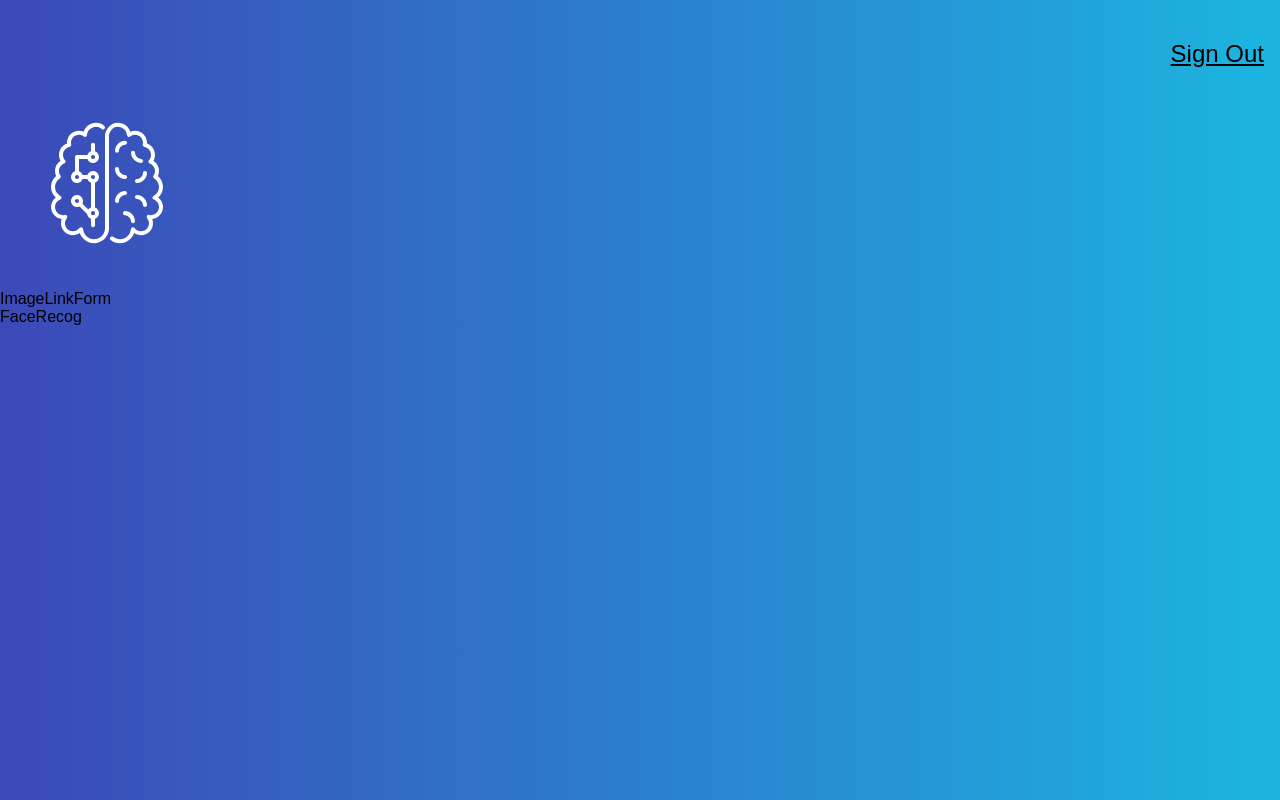
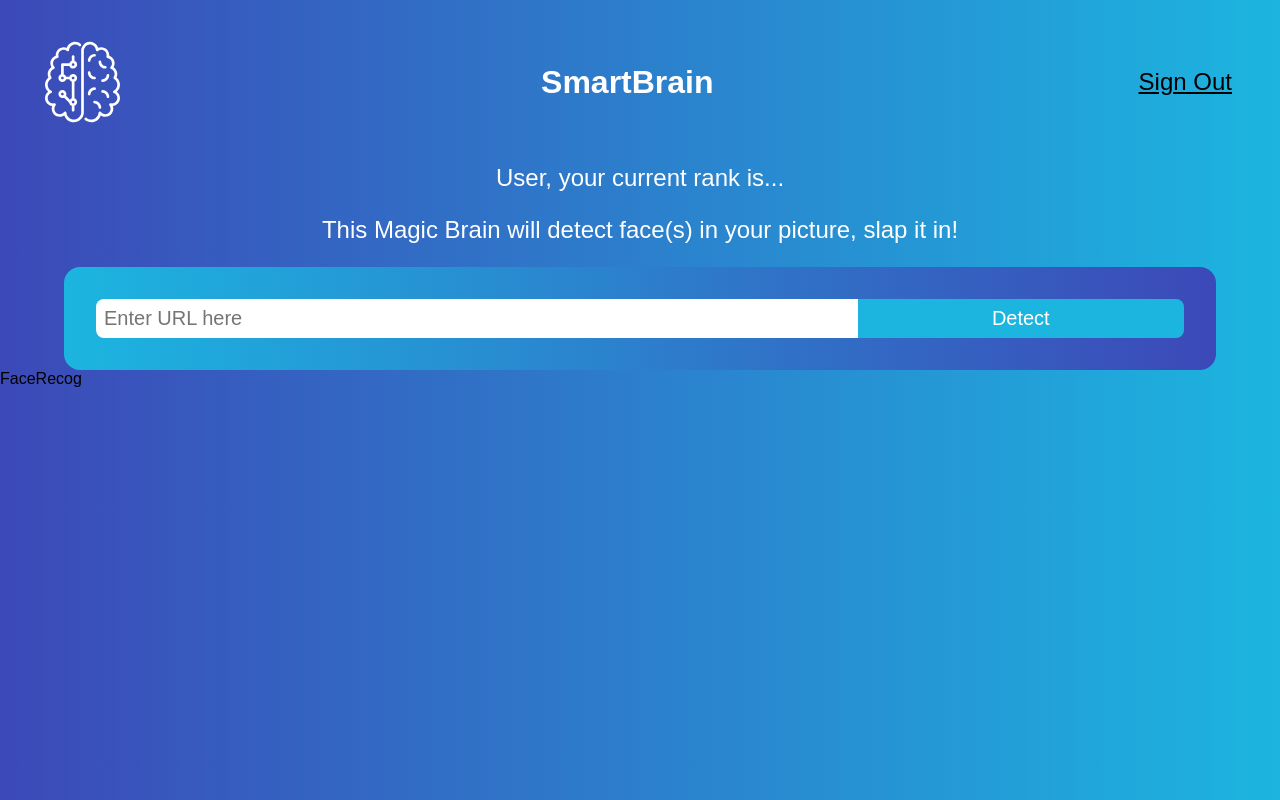
Before and after one commit to rzilla92/smartbrain, a React (Vite) app: page / in a window 1280 px wide. Built offline with nearby package versions, Linux system fonts and the light colour scheme.

Commit message:
Added rank & form components

```diff
--- a/src/App.css
+++ b/src/App.css
@@ -1,6 +1,4 @@
-#root {
-  /* max-width: 1280px;
-  margin: 0 auto;
-  padding: 2rem;
-  text-align: center; */
+.center {
+    display: flex;
+    justify-content: center;
 }
--- a/src/App.jsx
+++ b/src/App.jsx
@@ -1,11 +1,11 @@
-import { Navigation, Logo, ImageLinkForm, FaceRecog } from './Components'
+import { Navigation, ImageLinkForm, FaceRecog, Rank } from './Components'
 import './App.css'
 
 function App() {
   return (
     <div className="App">
       <Navigation />
-      <Logo />
+      <Rank />
       <ImageLinkForm />
       <FaceRecog />
     </div>
--- /dev/null
+++ b/src/Components/ImageLinkForm/ImageLinkForm.css
@@ -0,0 +1,26 @@
+.appinfo {
+    color: white;
+  }
+
+.form {
+    width: 700px;
+    border-style: none;
+    background: linear-gradient(to right, #1CB5E0 0%, #3c49b8 100%);
+}
+
+.form-input {
+    border: none;
+    border-radius: 8px 0 0 8px;
+}
+
+.submit {
+    border: none;
+    border-radius: 0 8px 8px 0;
+    transition: all 0.2s ease-in-out;
+    background-color: #1CB5E0;
+}
+
+.submit:hover {
+    background-color: #242c70;
+    cursor: pointer;
+}
--- a/src/Components/ImageLinkForm/ImageLinkForm.jsx
+++ b/src/Components/ImageLinkForm/ImageLinkForm.jsx
@@ -1,8 +1,19 @@
 import React from 'react'
+import './ImageLinkForm.css'
 
 const ImageLinkForm = () => {
   return (
-    <div>ImageLinkForm</div>
+    <div>
+      <p className='f3 tc appinfo'>
+        {'This Magic Brain will detect face(s) in your picture, slap it in!'}
+      </p>
+      <div className='center'>
+       <div className='form center pa4 w-90 br4'>
+        <input className='form-input f4 pa2 w-70' type='text' placeholder='Enter URL here'/>
+        <button className='submit w-30 f4 link ph3 pv2 dib white'>Detect</button>
+       </div>
+      </div>
+    </div>
   )
 }
 
--- a/src/Components/Logo/Logo.jsx
+++ b/src/Components/Logo/Logo.jsx
@@ -5,7 +5,7 @@ import { brainai } from '../../assets'
 
 const Logo = () => {
   return (
-    <div className='ma4 mt0'>
+    <div className='ma4 flex justify-center'>
       <Tilt className='logotilt'>
         <div className='w-100 flex justify-center'>
           <img className='brainlogo w-75' src={brainai} alt='SmartBrain' />
--- a/src/Components/Logo/logo.css
+++ b/src/Components/Logo/logo.css
@@ -1,5 +1,5 @@
 .logotilt {
-    width: 150px;
-    height: 150px;
+    width: 100px;
+    height: 100px;
     display: flex;
 }
--- a/src/Components/Navigation/Navigation.jsx
+++ b/src/Components/Navigation/Navigation.jsx
@@ -1,9 +1,12 @@
 import React from 'react'
+import Logo from '../Logo/Logo'
 
 const Navigation = () => {
   return (
-    <nav className='flex justify-end'>
-      <p className='f3 link dim black underline pa3 pointer'>Sign Out</p>
+    <nav className='flex justify-between items-center'>
+      <Logo />
+      <h1 className='white'>SmartBrain</h1>
+      <p className='f3 ma4 link dim black underline pa3 pointer'>Sign Out</p>
     </nav>
   )
 }
--- /dev/null
+++ b/src/Components/Rank/Rank.jsx
@@ -0,0 +1,11 @@
+import React from 'react'
+
+const Rank = () => {
+  return (
+    <div className='white f3 center'>
+        {'User, your current rank is...'}
+    </div>
+  )
+}
+
+export default Rank
--- a/src/Components/index.js
+++ b/src/Components/index.js
@@ -2,10 +2,12 @@ import FaceRecog from "./FaceRecog/FaceRecog";
 import ImageLinkForm from "./ImageLinkForm/ImageLinkForm";
 import Logo from "./Logo/Logo";
 import Navigation from "./Navigation/Navigation";
+import Rank from "./Rank/Rank"
 
 export {
     FaceRecog,
     ImageLinkForm,
     Logo,
-    Navigation
+    Navigation,
+    Rank
 }
--- a/src/index.css
+++ b/src/index.css
@@ -1,6 +1,12 @@
+html {
+  height: 100%;
+}
+
 body {
   font-family: sans-serif;
   margin: 0;
   padding: 0;
   background: linear-gradient(to left, #1CB5E0 0%, #3c49b8 100%);
+  background-repeat: no-repeat;
+  background-attachment: fixed;
 }
```
